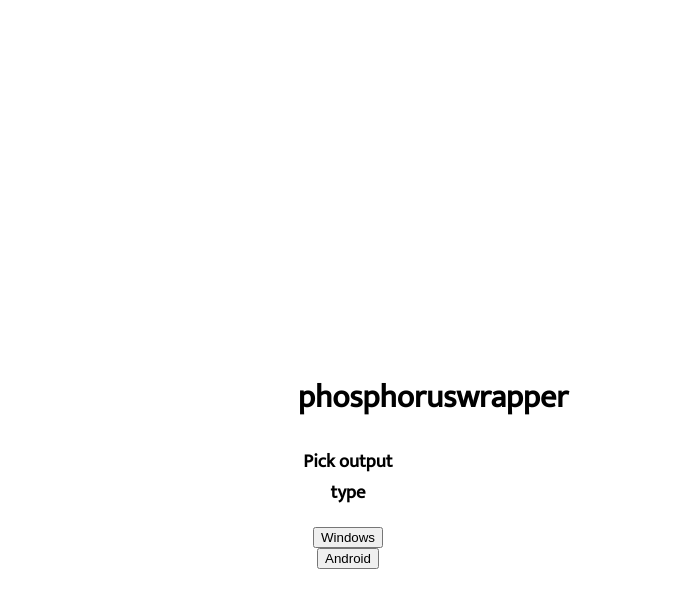
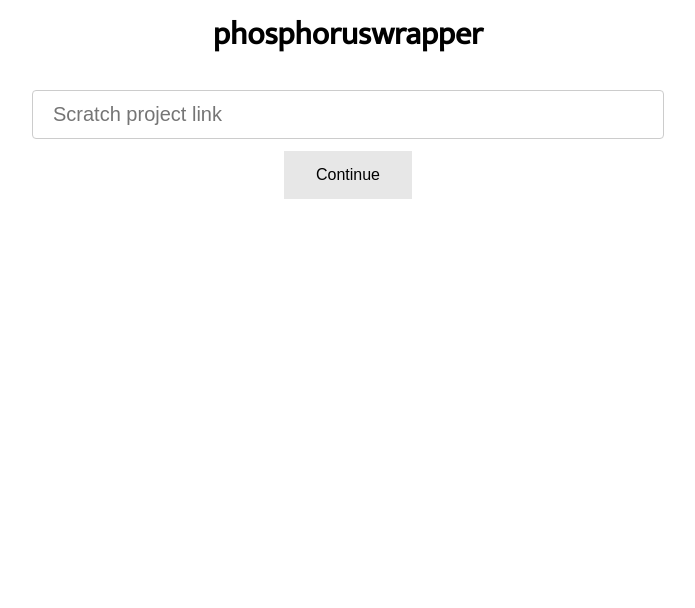
Before and after one commit to ed6767/phosphoruswrapper, a plain HTML site: page index.htm in a window 1280 px wide. Both pictures are taken after a click on the button "Windows". Shown: the whole page, without its empty margins (292-987 px from the left). Drawn offline with nearby package versions, Linux system fonts and the light colour scheme.

Commit message:
UI Test 1
Does nothing yet

```diff
--- a/index.htm
+++ b/index.htm
@@ -1,24 +1,50 @@
 <html>
 <head>
 <title>myed's phoshorus wrapper</title>
+    <script src="https://ajax.googleapis.com/ajax/libs/jquery/3.2.1/jquery.min.js"></script>
+    <script>
+        var theprojecturl = "";
+    var theprojectid = "";
+function startwinexe() {
+
+  $( "#content" ).fadeOut(function() {
+   document.getElementById("content").innerHTML = '<input id="projectlink" type="text" style="width: 50%" placeholder="Scratch project link"></input><br><button onclick="winexep2();">Continue</button>';
+       $( "#content" ).fadeIn();
+  });
+}
+ function winexep2() {
+     theprojecturl = document.getElementById('projectlink').value;
+      $( "#content" ).fadeOut(function() {
+   document.getElementById("content").innerHTML = '<img src="https://thomas.vanhoutte.be/miniblog/wp-content/uploads/light_blue_material_design_loading.gif" height="100" width="100" /><h2>Checking project...</h2>';
+       $( "#content" ).fadeIn();
+       $.get(theprojecturl)
+    .done(function() {
+        $( "#content" ).fadeOut(function() {
+   document.getElementById("content").innerHTML = '<h4>More stuff would go here</h4>';
+       $( "#content" ).fadeIn();
+  });
+
+    }).fail(function() {
+
+  $( "#content" ).fadeOut(function() {
+   document.getElementById("content").innerHTML = '<input id="projectlink" type="text" style="width: 50%" placeholder="That link doesn\'t work. Try another."></input><br><button onclick="winexep2();">Continue</button>';
+       $( "#content" ).fadeIn();
+  });
+
+    })
+  });
+
+ }
+
+
+    </script>
 <link href="https://fonts.googleapis.com/css?family=Mukta" rel="stylesheet">
   <style>
-    div{
-  background: white;
-  bottom: 0;
-  height: 100px;
-  left: 0;
-  margin: auto;
-  position: absolute;
-  top: 0;
-  right: 0;
-  width: 100px;
-      font-family: 'Mukta', sans-serif;
-};
-    .button {
+
+    button {
     background-color: #e7e7e7; color: black;
     border: none;
-    color: white;
+    color: black;
     padding: 15px 32px;
     text-align: center;
     text-decoration: none;
@@ -27,16 +53,28 @@
     margin: 4px 2px;
     cursor: pointer;
 }
+      input[type=text], select {
+
+    padding: 12px 20px;
+    margin: 8px 0;
+    display: inline-block;
+    border: 1px solid #ccc;
+    border-radius: 4px;
+    box-sizing: border-box;
+             font-size: 20px;
+}
+
   </style>
 </head>
-<body>
+<body style="font-family: 'Mukta', sans-serif;">
+
+    <center>
+         <h1>phosphoruswrapper</h1>
 <div id="content">
-  <center>
-<h1>phosphoruswrapper</h1>
-  <h3>Pick output type</h3>
-  <button id="winEXE">Windows</button>
-  <button id="androAPK">Android</button>
-  </center>
-</div>
+  <button id="winexe" onclick="startwinexe();">Windows</button>
+  <button id="androAPK" onclick='alert("Android wrapper coming soon.")'>Android</button>
+  <!--  <input type="text" style="width: 140"></input> -->
+  </div>
+</center>
 </body>
 </html>
```
